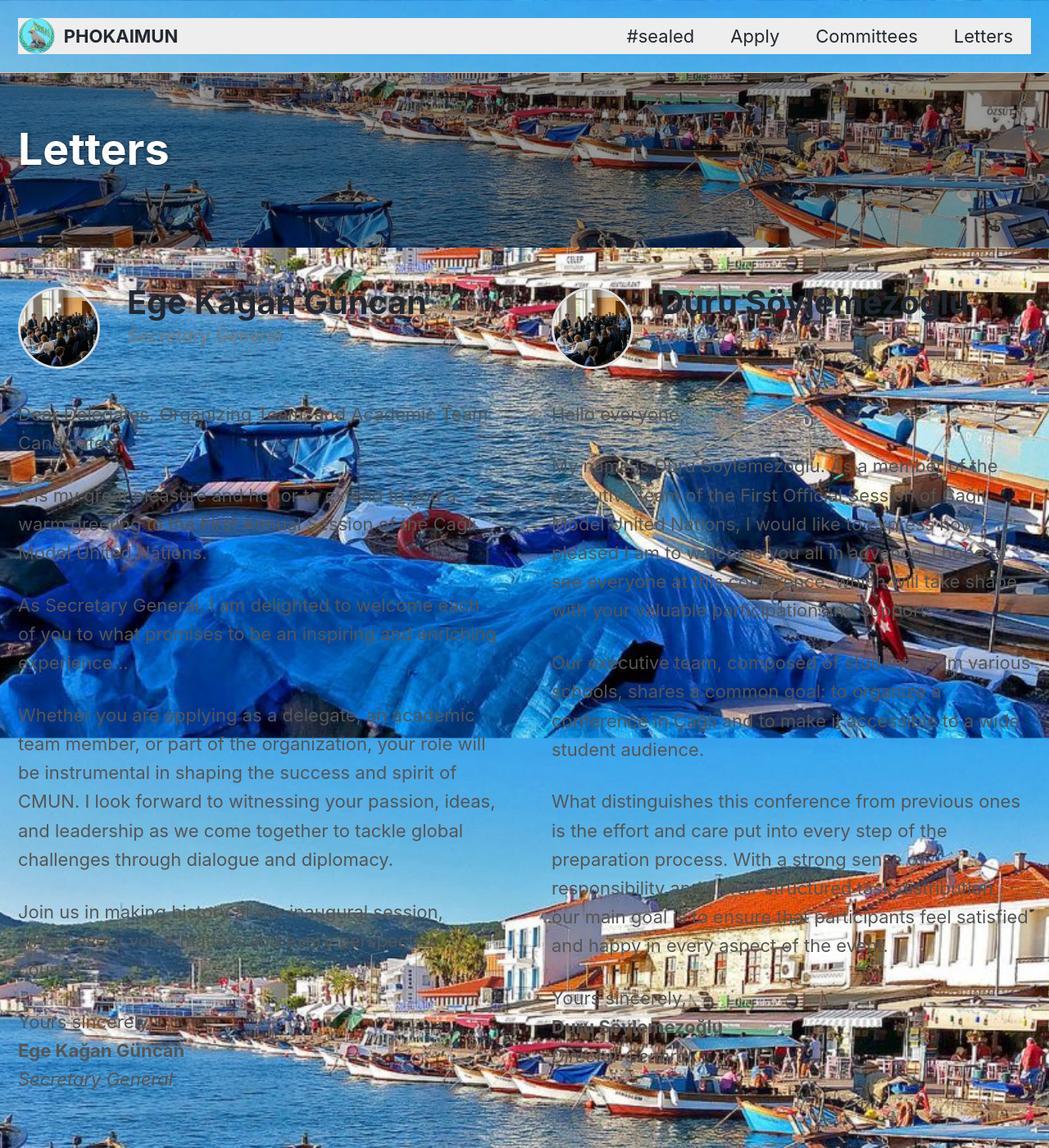
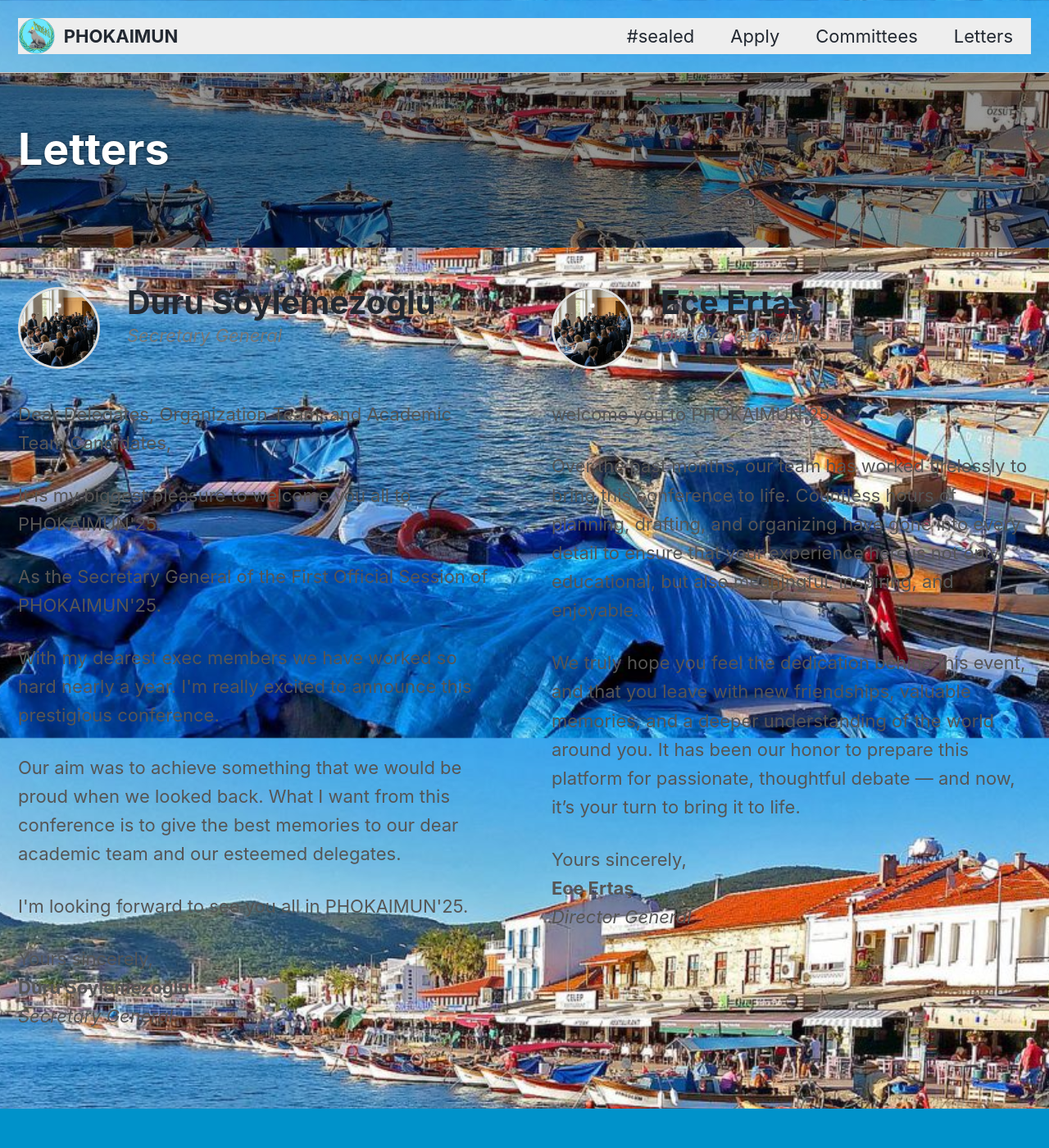
Before and after one commit to Phokaimun/Phokaimun.github.io, a Jekyll site: the page built from _pages/letters.md, in a window 1280 px wide and 1400 px high. Shown: the whole window at 82% size. Built offline with Jekyll 4.4.1, drawn with Linux system fonts in a browser that asks for light colours; cached includes are drawn as plain includes; emoji names are drawn with the system emoji font.

Commit message:
Update letters.md

```diff
--- a/_pages/letters.md
+++ b/_pages/letters.md
@@ -8,26 +8,26 @@ header:
   overlay_filter: "0.4"
 
 persons:
-  - name: "Ege Kağan Güncan"
+  - name: "Duru Söylemezoğlu"
     title: "Secretary General"
     image_path: /assets/images/press.jpeg
     letter_html: |
-      <p>Dear Delegates, Organizing Team, and Academic Team Candidates,</p>
-      <p>It is my great pleasure and honor to extend to you a warm greeting to the First Annual Session of the Çağlı Model United Nations.</p>
-      <p>As Secretary General, I am delighted to welcome each of you to what promises to be an inspiring and enriching experience...</p>
-      <p>Whether you are applying as a delegate, an academic team member, or part of the organization, your role will be instrumental in shaping the success and spirit of CMUN. I look forward to witnessing your passion, ideas, and leadership as we come together to tackle global challenges through dialogue and diplomacy.</p>
-      <p>Join us in making history at our inaugural session, where every voice matters and every perspective counts.</p>
-      <p>Yours sincerely,<br><strong>Ege Kağan Güncan</strong><br><em>Secretary General</em></p>
+      <p>Dear Delegates, Organization Team, and Academic Team Candidates,</p>
+      <p>It is my biggest pleasure to welcome you all to PHOKAIMUN'25.</p>
+      <p>As the Secretary General of the First Official Session of PHOKAIMUN'25.</p>
+      <p>With my dearest exec members we have worked so hard nearly a year. I'm really excited to announce this prestigious conference.</p>
+      <p>Our aim was to achieve something that we would be proud when we looked back. What I want from this conference is to give the best memories to our dear academic team and our esteemed delegates.</p>
+      <p>I'm looking forward to see you all in PHOKAIMUN'25.</p>
+      <p>Yours sincerely,<br><strong>Duru Söylemezoğlu</strong><br><em>Secretary General</em></p>
 
-  - name: "Duru Söylemezoğlu"
+  - name: "Ece Ertaş"
     title: "Director General"
     image_path: /assets/images/press.jpeg
     letter_html: |
-      <p>Hello everyone,</p>
-      <p>My name is Duru Söylemezoğlu. As a member of the executive team of the First Official Session of Çağlı Model United Nations, I would like to express how pleased I am to welcome you all in advance. I hope to see everyone at this conference, which will take shape with your valuable participation and support.</p>
-      <p>Our executive team, composed of students from various schools, shares a common goal: to organize a conference in Çağlı and to make it accessible to a wide student audience.</p>
-      <p>What distinguishes this conference from previous ones is the effort and care put into every step of the preparation process. With a strong sense of responsibility and a well-structured task distribution, our main goal is to ensure that participants feel satisfied and happy in every aspect of the event.</p>
-      <p>Yours sincerely,<br><strong>Duru Söylemezoğlu</strong><br><em>Director General</em></p>
+      <p>welcome you to PHOKAIMUN'25.</p>
+      <p>Over the past months, our team has worked tirelessly to bring this conference to life. Countless hours of planning, drafting, and organizing have gone into every detail to ensure that your experience here is not only educational, but also meaningful, inspiring, and enjoyable.</p>
+      <p>We truly hope you feel the dedication behind this event, and that you leave with new friendships, valuable memories, and a deeper understanding of the world around you. It has been our honor to prepare this platform for passionate, thoughtful debate — and now, it’s your turn to bring it to life.</p>
+      <p>Yours sincerely,<br><strong>Ece Ertaş</strong><br><em>Director General</em></p>
 ---
 
 <div class="letter-container">
```
